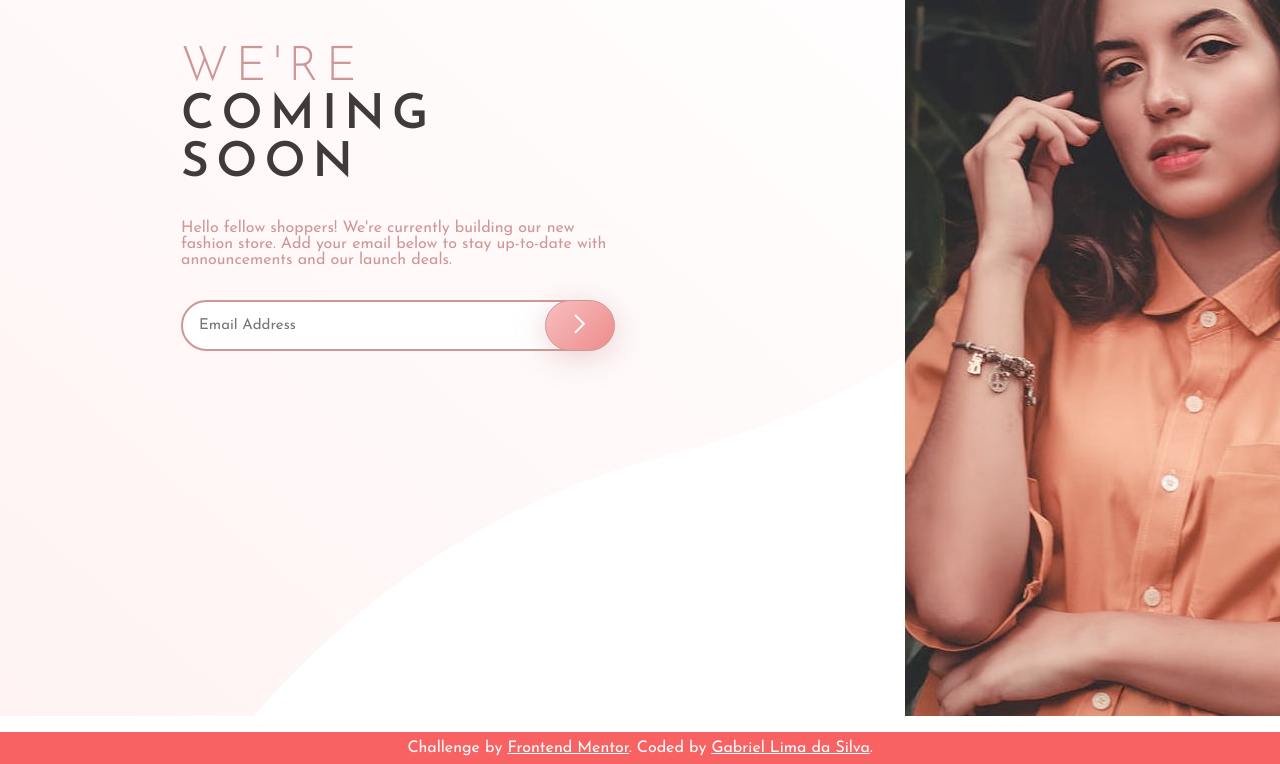
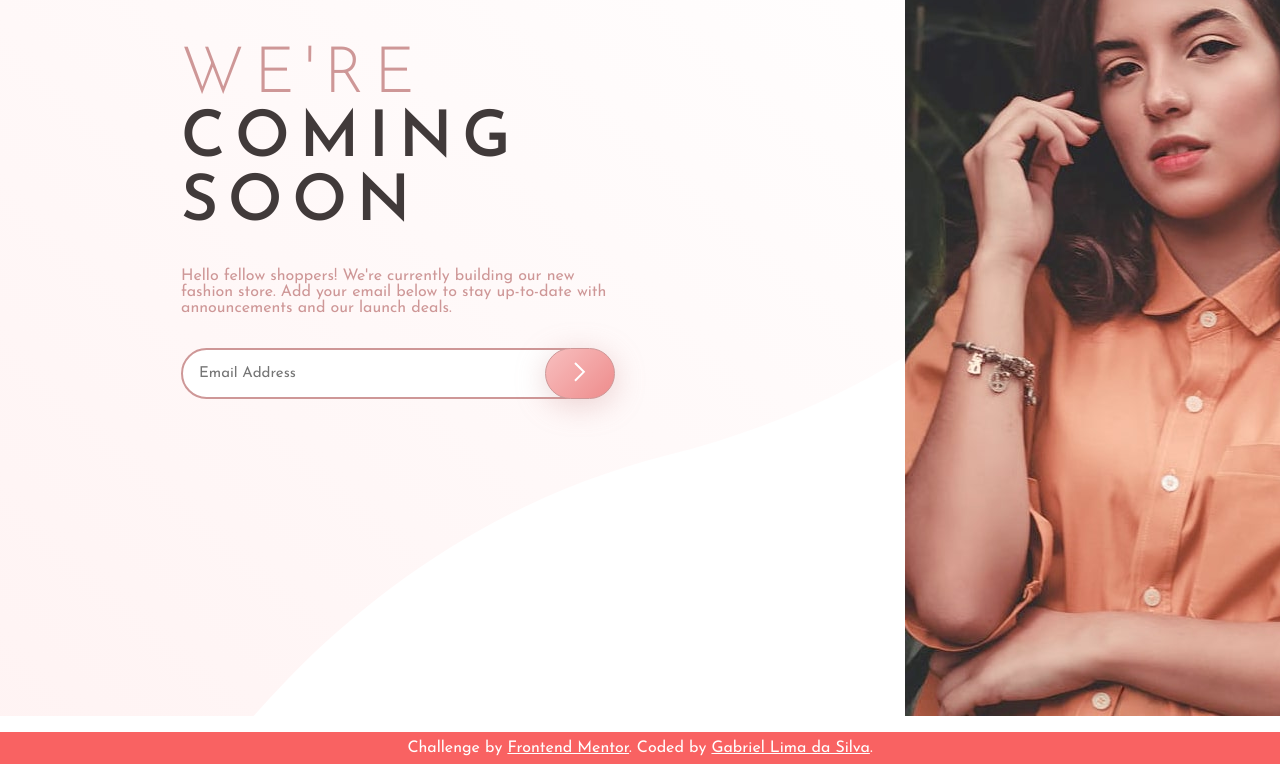
Before and after one commit to BotAldaris/base-apparel-coming-soon, a plain HTML site: page index.html in a window 1280 px wide. Shown: the part 84-848 px from the top of the page. Drawn offline with Linux system fonts and the light colour scheme.

Commit message:
font size desktop

```diff
--- a/style.css
+++ b/style.css
@@ -154,6 +154,12 @@ input:invalid {
     width: 60%;
     text-align: left;
   }
+  .info__title {
+    font-size: 4rem;
+  }
+  .info__title__span{
+    font-size: 4rem;
+  }
   .logo__image {
     padding-left: 20%;
   }
```
